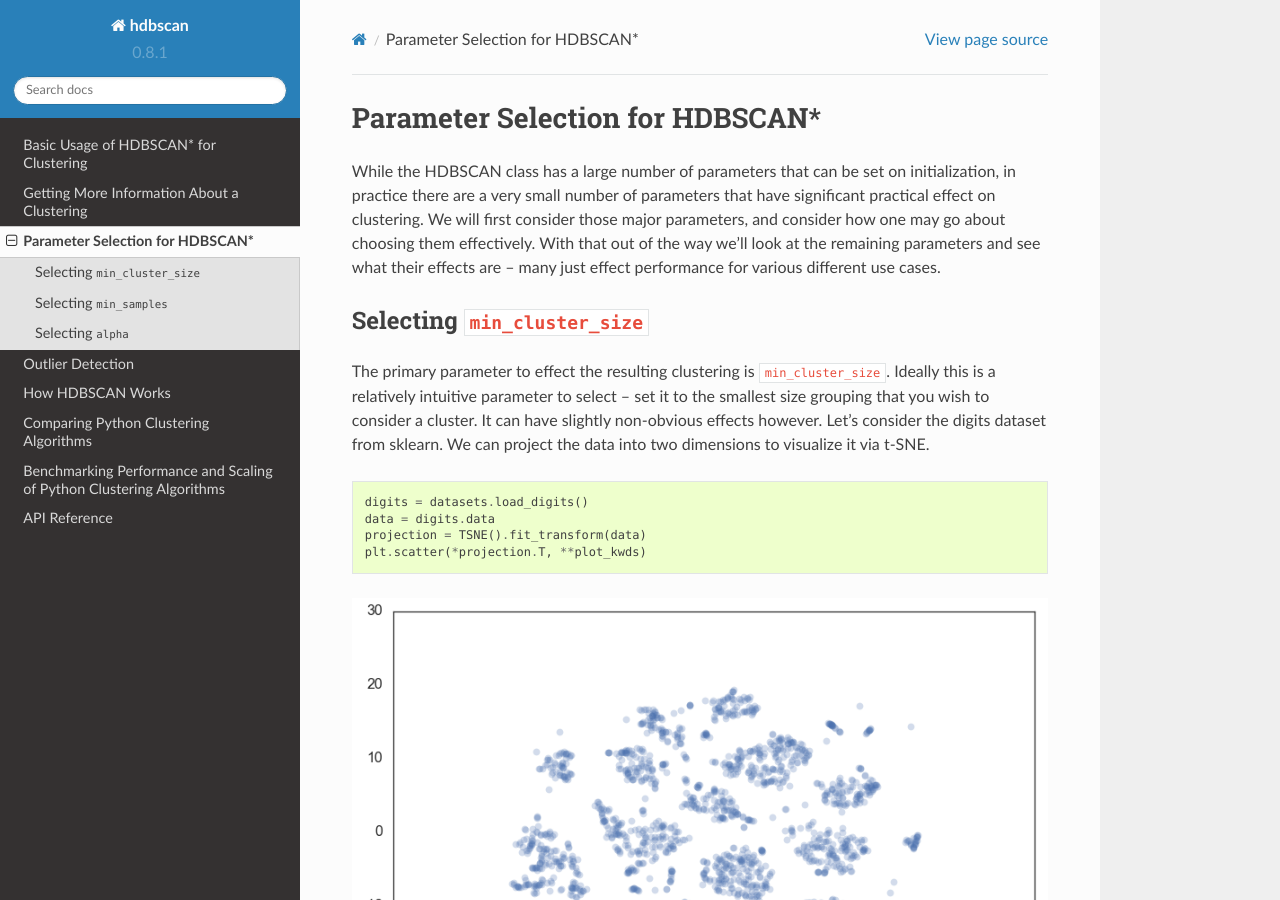
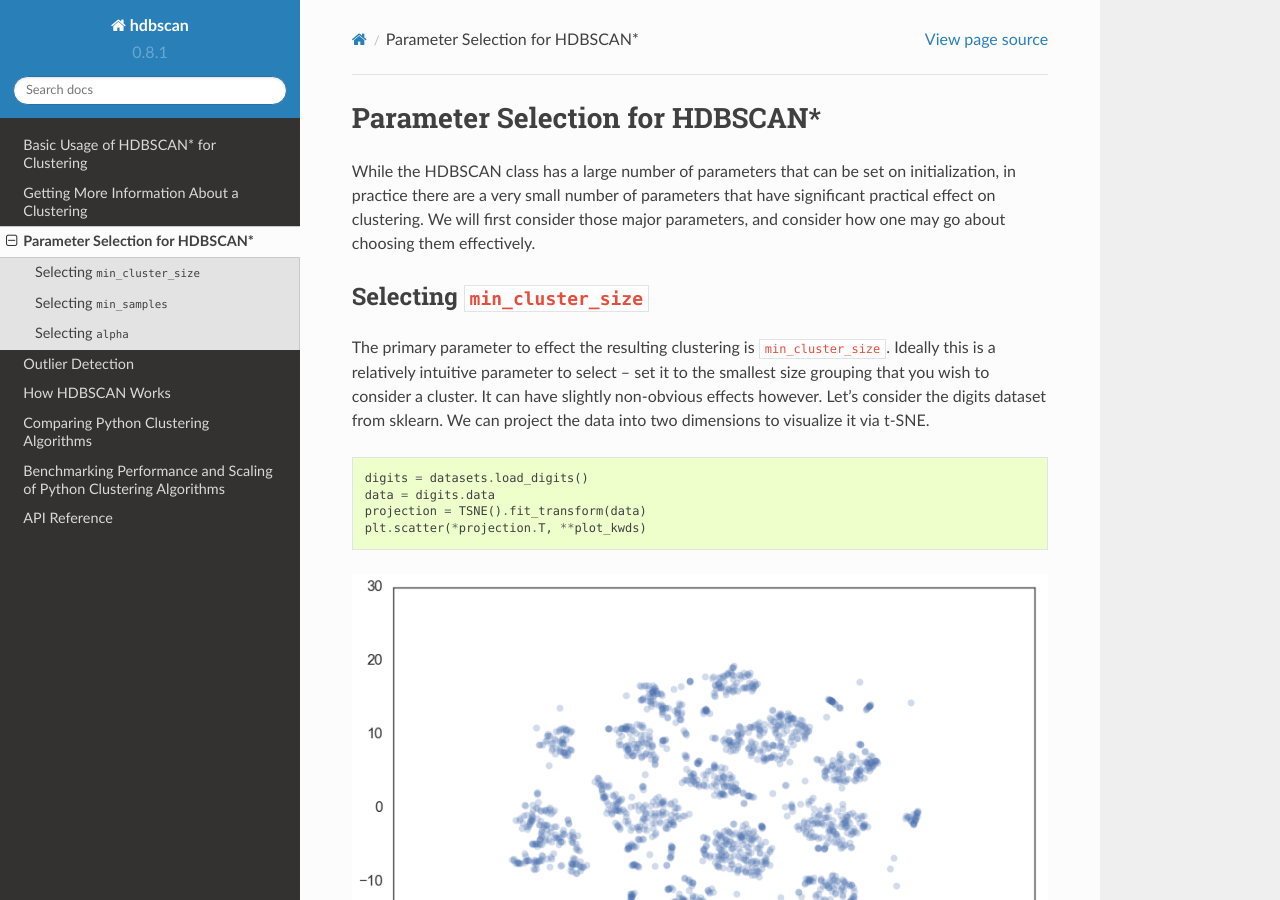
Before and after one commit to scikit-learn-contrib/hdbscan, a Sphinx documentation site: the page built from docs/parameter_selection.rst, in a window 1280 px wide and 900 px high. Built offline with Sphinx 7.4.7 and the Read the Docs theme 2.0.0, drawn with Linux system fonts in a browser that asks for light colours; formulas are drawn with MathJax 3; some of the changed text lies outside the part shown.

Commit message:
DOC : Typos and truth in parameter selection docs.

```diff
--- a/docs/parameter_selection.rst
+++ b/docs/parameter_selection.rst
@@ -6,9 +6,7 @@ While the HDBSCAN class has a large number of parameters that can be set
 on initialization, in practice there are a very small number of
 parameters that have significant practical effect on clustering. We will
 first consider those major parameters, and consider how one may go about
-choosing them effectively. With that out of the way we'll look at the
-remaining parameters and see what their effects are -- many just effect
-performance for various different use cases.
+choosing them effectively.
 
 Selecting ``min_cluster_size``
 ------------------------------
```
Also changed, not shown: other parts of docs/parameter_selection.rst (+1 -1 lines).
